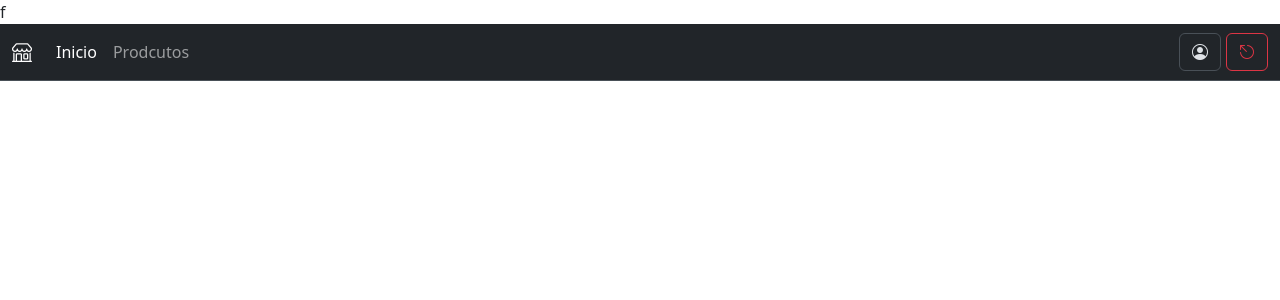
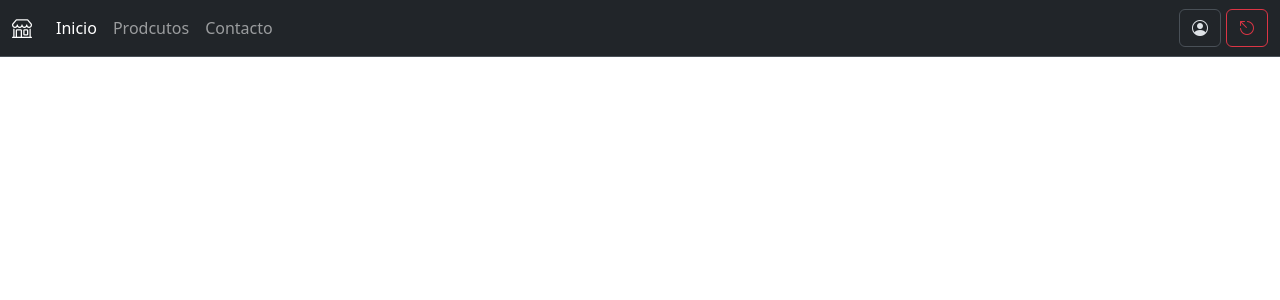
Before and after one commit to sneyker408/Tienda-Algorith-Avengers, a Django app: template producto/templates/base.html in a window 1280 px wide. Shown: the top 300 px of the page. Run offline with Django 3.2, Linux system fonts and the light colour scheme; the template is opened without the code that fills it, so the values that code supplies are empty; some libraries are stand-ins or nearby versions.

Commit message:
Actualizacion de la carpeta productos

```diff
--- a/producto/templates/base.html
+++ b/producto/templates/base.html
@@ -1,7 +1,7 @@
 <!DOCTYPE html>
 <!DOCTYPE html>
 <html lang="es">
-<head>f
+<head>
     <meta charset="UTF-8">
     <meta name="viewport" content="width=device-width, initial-scale=1.0">
     {% block titulo %} {% endblock %}
@@ -10,7 +10,7 @@
 </head>
 <body>
     <header>
-        <nav class="navbar navbar-expand-lg bg-dark border-bottom border-body" data-bs-theme="dark"">
+        <nav class="navbar navbar-expand-lg bg-dark border-bottom border-body" data-bs-theme="dark">
             <div class="container-fluid">
               <a class="navbar-brand" href="{% url 'inicio' %}"><i class="bi bi-shop"></i></a>
               <button class="navbar-toggler" type="button" data-bs-toggle="collapse" data-bs-target="#navbarSupportedContent" aria-controls="navbarSupportedContent" aria-expanded="false" aria-label="Toggle navigation">
@@ -23,6 +23,9 @@
                   </li>
                   <li class="nav-item">
                     <a class="nav-link" href="{% url 'productos' %}">Prodcutos</a>
+                  </li>
+                  <li class="nav-item">
+                    <a class="nav-link" href="{% url 'contacto' %}">Contacto</a>
                   </li>
                 </ul>
                 <form class="d-flex"role="search">
@@ -39,13 +42,9 @@
     </main>
 
     <footer>
-
-
       {% block contenido %}
       {% endblock%}
     </footer>
-
-
     <script src="https://cdn.jsdelivr.net/npm/bootstrap@5.3.2/dist/js/bootstrap.bundle.min.js" integrity="sha384-C6RzsynM9kWDrMNeT87bh95OGNyZPhcTNXj1NW7RuBCsyN/o0jlpcV8Qyq46cDfL" crossorigin="anonymous"></script>
     <script src="https://cdn.jsdelivr.net/npm/sweetalert2@11"></script>
     {% block js %}
--- a/producto/urls.py
+++ b/producto/urls.py
@@ -6,5 +6,6 @@ urlpatterns = [
     path('producto/', views.listadoProductos, name="productos"),
     path('prodcuto/crear', views.crearProducto, name="crear_producto"),
     path('producto/eliminar/<int:id>', views.eliminarProductos, name="eliminar_producto"),
-    path('producto/editar/<int:id>', views.editarProducto, name="editar_producto")
+    path('producto/editar/<int:id>', views.editarProducto, name="editar_producto"),
+    path('contacto', views.contacto, name="contacto")
 ]
--- a/producto/views.py
+++ b/producto/views.py
@@ -40,3 +40,6 @@ def editarProducto(request, id):
         return redirect('productos')
 
     return render(request, 'producto/editar.html', {'formulario':formulario})
+
+def contacto(request):
+    return render(request, 'pages/contacto.html')
```
